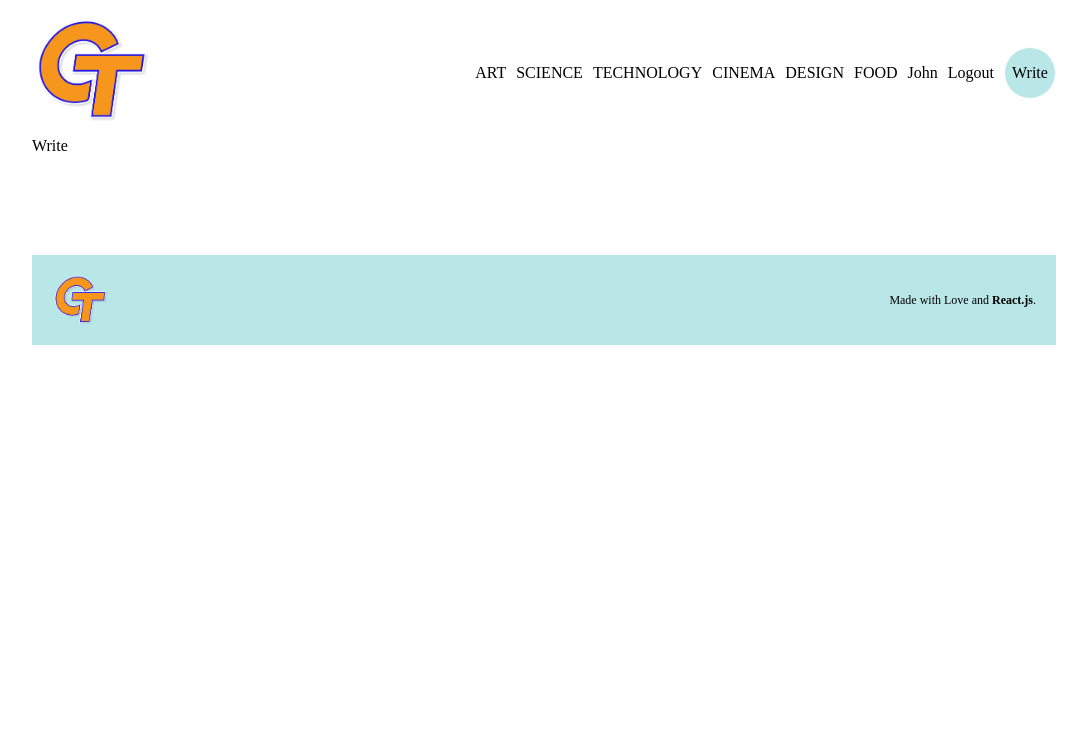
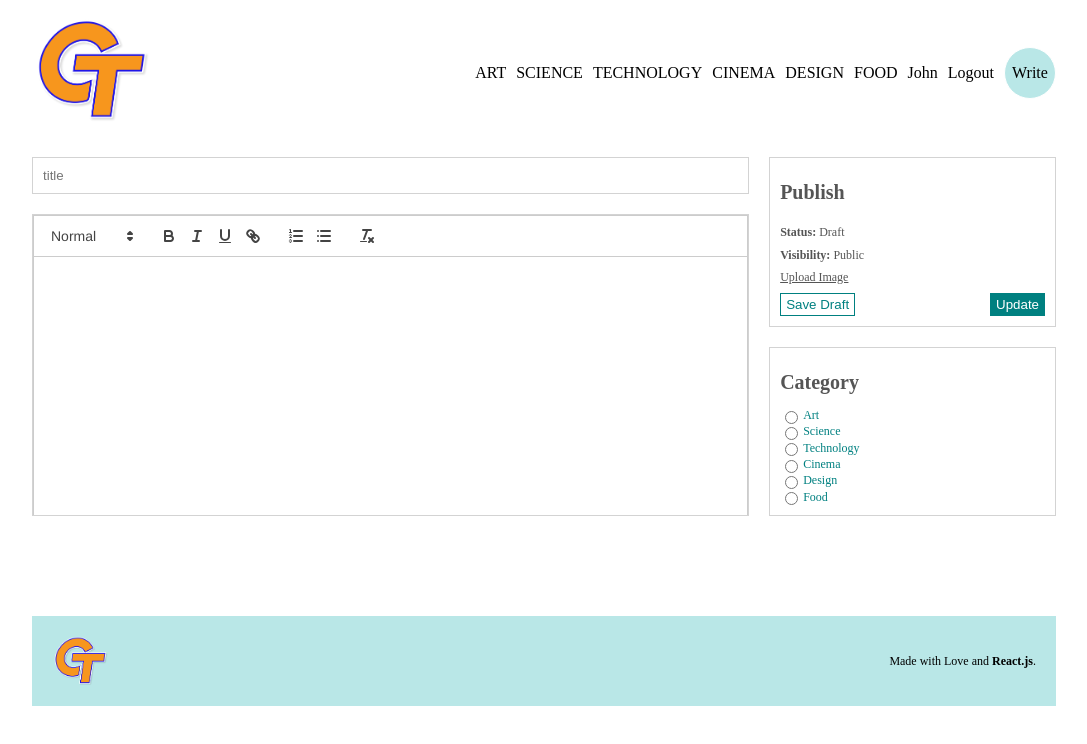
Before and after one commit to qb-829/ctblog, a React (Create React App) app in the folder newblog/: page /write in a window 1280 px wide. Shown: the top 744 px of the page, without its empty margins (96-1183 px from the left). Built offline with nearby package versions, Linux system fonts and the light colour scheme.

Commit message:
text editor page, react-quill implementation

```diff
--- a/newblog/package.json
+++ b/newblog/package.json
@@ -8,6 +8,7 @@
     "@testing-library/user-event": "^13.5.0",
     "react": "^18.2.0",
     "react-dom": "^18.2.0",
+    "react-quill": "^2.0.0",
     "react-router-dom": "^6.21.1",
     "react-scripts": "5.0.1",
     "sass": "^1.69.5",
--- a/newblog/src/pages/Write.jsx
+++ b/newblog/src/pages/Write.jsx
@@ -1,8 +1,66 @@
-import React from 'react'
+import React, { useState } from 'react';
+import ReactQuill from 'react-quill';
+import 'react-quill/dist/quill.snow.css';
 
 const Write = () => {
+  const [value, setValue] = useState('');
+
   return (
-    <div>Write</div>
+    <div className='add'>
+      <div className="content">
+        <input type="text" placeholder='title'/>
+        <div className="editorContainer">
+          <ReactQuill className="editor" theme="snow" value={value} onChange={setValue} />
+        </div>
+      </div>
+      <div className="menu">
+        <div className="item">
+          <h1>Publish</h1>
+          <span>
+            <b>Status: </b> Draft
+          </span>
+          <span>
+            <b>Visibility: </b> Public
+          </span>
+          <input style={{display:"none"}} type="file" id="file" name=""  />
+          <label className="file" htmlFor="file">Upload Image</label>
+          <div className="button">
+            <button>Save Draft</button>
+            <button>Update </button>
+          </div>
+        </div>
+        <div className="item">
+          <h1>Category</h1>
+          <div className="cat">
+            <input type="radio" name="cat" value="art" id="art"/>
+            <label htmlFor="art">Art</label>
+          </div>
+          <div className="cat">
+            <input type="radio" name="cat" value="science" id="science"/>
+            <label htmlFor="science">Science</label>
+          </div>
+          <div className="cat">
+            <input type="radio" name="cat" value="technology" id="technology"/>
+            <label htmlFor="technology">Technology</label>
+          </div>
+          <div className="cat">
+            <input type="radio" name="cat" value="cinema" id="cinema"/>
+            <label htmlFor="cinema">Cinema</label>
+          </div>
+          <div className="cat">
+            <input type="radio" name="cat" value="design" id="design"/>
+            <label htmlFor="design">Design</label>
+          </div>
+          <div className="cat">
+            <input type="radio" name="cat" value="food" id="food"/>
+            <label htmlFor="food">Food</label>
+          </div>
+        </div>
+      </div>
+
+
+    </div>
+
   )
 }
 
--- a/newblog/src/style.scss
+++ b/newblog/src/style.scss
@@ -304,9 +304,87 @@
 
         //WRITE
 
-        .write{
+        .add{
+            margin-top: 20px;
+            display: flex;
+            gap: 20px;
 
+            .content{
+                flex:5;
+                display: flex;
+                flex-direction: column;
+                gap: 20px;
 
+                input{
+                    padding: 10px;
+                    border: 1px solid lightgray;
+                }
+
+                .editorContainer{
+                    height: 300px;
+                    overflow: scroll;
+                    border: 1px solid lightgray;
+
+                    .editor{
+                        height: 100%;
+                        border: none;
+                    }
+                }
+            }
+
+            .menu{
+                flex: 2;
+                display: flex;
+                flex-direction: column;
+                gap: 20px;
+
+                .item{
+                    border: 1px solid lightgray;
+                    padding: 10px;
+                    flex: 1;
+                    display: flex;
+                    flex-direction: column;
+                    justify-content: space-between;
+                    font-size: 12px;
+                    color: #555;
+
+                    h1{
+                        font-size: 20px;
+                    }
+
+                    .file{
+                        text-decoration: underline;
+                        cursor: pointer;
+                    }
+
+                    .button{
+                        display: flex;
+                        justify-content: space-between;
+
+                        :first-child{
+                            cursor: pointer;
+                            color: teal;
+                            background-color: white;
+                            border: 1px solid teal;
+                            padding: 3px 5px;
+                        }
+                        :last-child{
+                            cursor: pointer;
+                            color: white;
+                            background-color: teal;
+                            border: 1px solid teal;
+                            padding: 3px 5px;
+                        }
+                    }
+
+                    .cat{
+                        display: flex;
+                        align-items: center;
+                        gap: 2px;
+                        color: teal;
+                    }
+                }
+            }
         }
     }
 }
```
Also changed, not shown: 1 other file (tests, documents, lock files or other folders).
